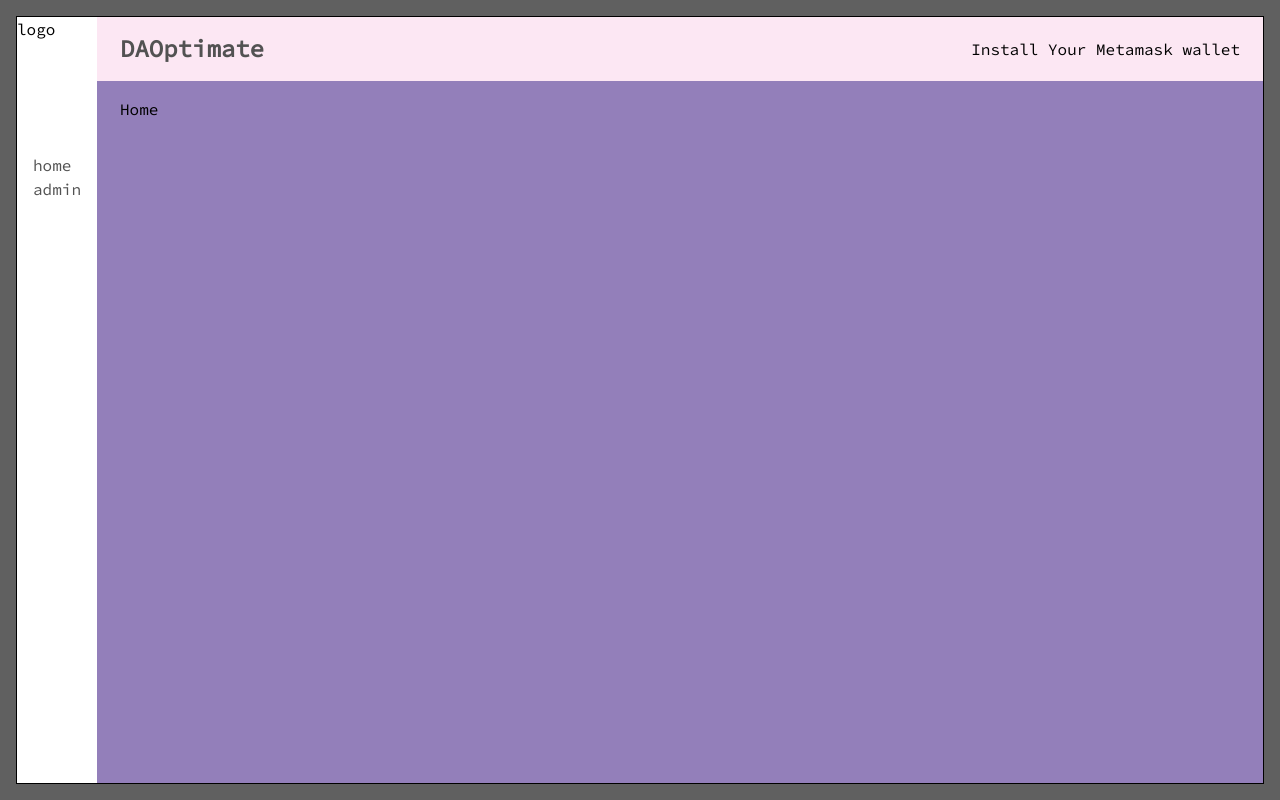
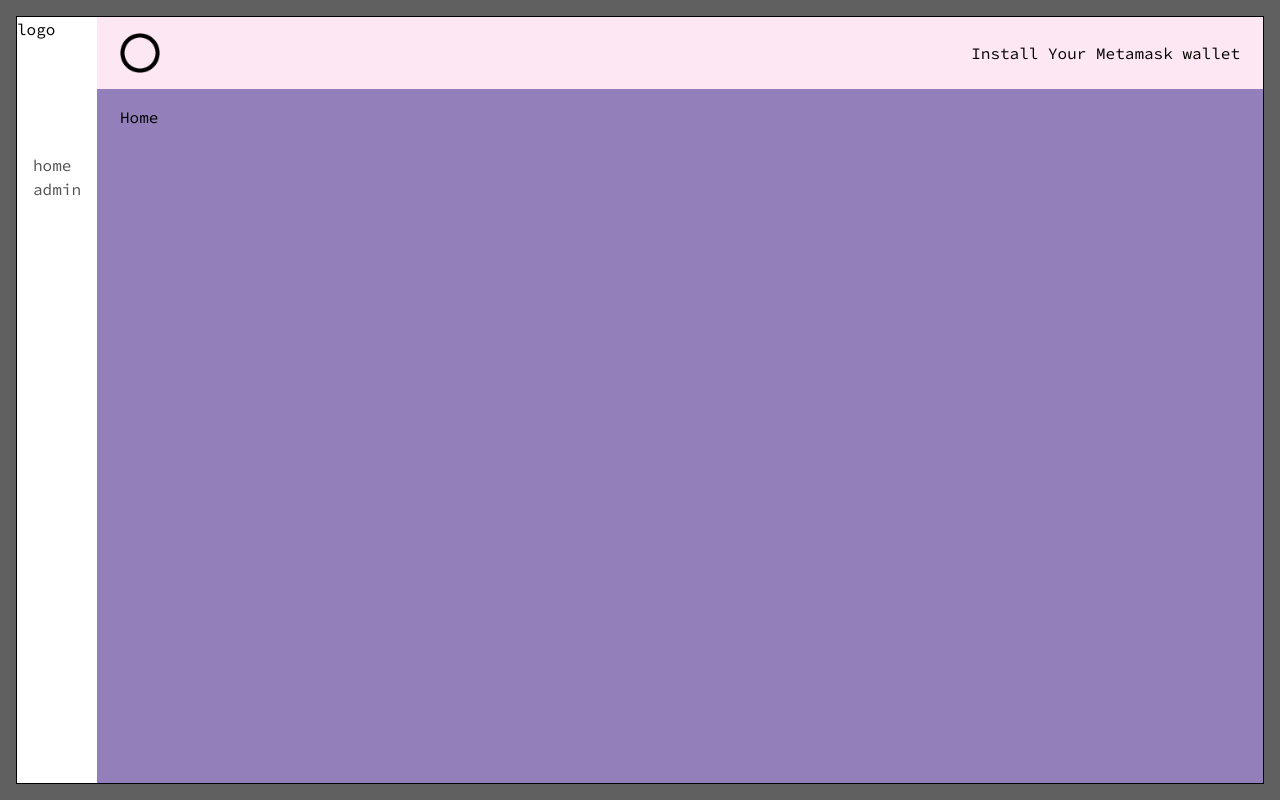
Before and after one commit to DAOptimate/LandingPage, a React (Vite) app: page / in a window 1280 px wide. Built offline with nearby package versions, Linux system fonts and the light colour scheme.

Commit message:
created new logo

```diff
--- a/src/modules/core/components/atom/Logo.tsx
+++ b/src/modules/core/components/atom/Logo.tsx
@@ -1,6 +1,10 @@
+import logoImg from '../../../../assets/daoptimate_logo.png';
+
 function Logo() {
   return (
-    <h1 className="text-neutral-600 font-bold text-2xl">DAOptimate</h1>
+    <div className="flex justify-center">
+      <img src={logoImg} alt="daoptimate logo" className="w-10" />
+    </div>
   );
 }
 
```
Also changed, not shown: src/assets/daoptimate_logo.png (added).
